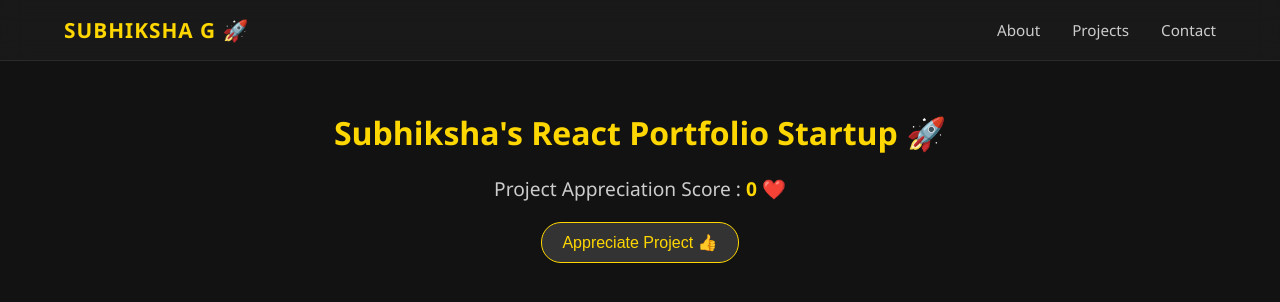
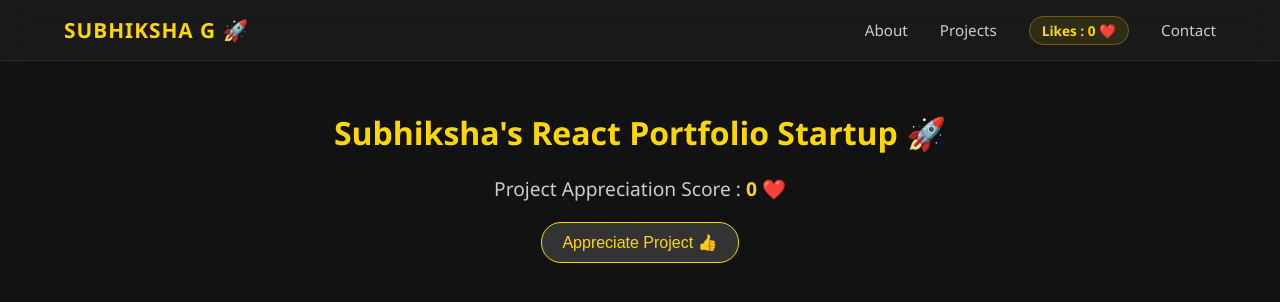
Before and after one commit to Subhiksha-G/Subhiksha-React-Portfolio, a React app: page / in a window 1280 px wide. Shown: the top 302 px of the page. Built offline with nearby package versions, Linux system fonts and the light colour scheme; the HTML template or start-up script is replaced by a standard one.

Commit message:
Connected parent state to child component via props

```diff
--- a/src/App.jsx
+++ b/src/App.jsx
@@ -10,7 +10,7 @@ function App() {
 
   return (
     <div className="app-container">
-      <Navbar logoTitle="SUBHIKSHA G 🚀" />
+      <Navbar logoTitle="SUBHIKSHA G 🚀" countValue={likes} />
       <div style={{ textAlign: "center", marginTop: "50px" }}>
         <h1 style={{ color: "gold" }}>
           Subhiksha's React Portfolio Startup 🚀
--- a/src/components/Navbar/Navbar.css
+++ b/src/components/Navbar/Navbar.css
@@ -38,3 +38,13 @@
 .react-navlinks a:hover {
     color: gold;
 }
+
+.nav-badge {
+    background: rgba(255, 215, 0, 0.1);
+    color: gold;
+    border: 1px solid rgba(255, 215, 0, 0.3);
+    padding: 4px 12px;
+    border-radius: 15px;
+    font-size: 0.85rem;
+    font-weight: bold;
+}
--- a/src/components/Navbar/Navbar.jsx
+++ b/src/components/Navbar/Navbar.jsx
@@ -7,6 +7,7 @@ function Navbar(props) {
             <ul className='react-navlinks'>
                 <li><a href="#about">About</a></li>
                 <li><a href="#projects">Projects</a></li>
+                <li><span className='nav-badge'>Likes : {props.countValue} ❤️</span></li>
                 <li><a href="#contact">Contact</a></li>
             </ul>
         </nav>
```
